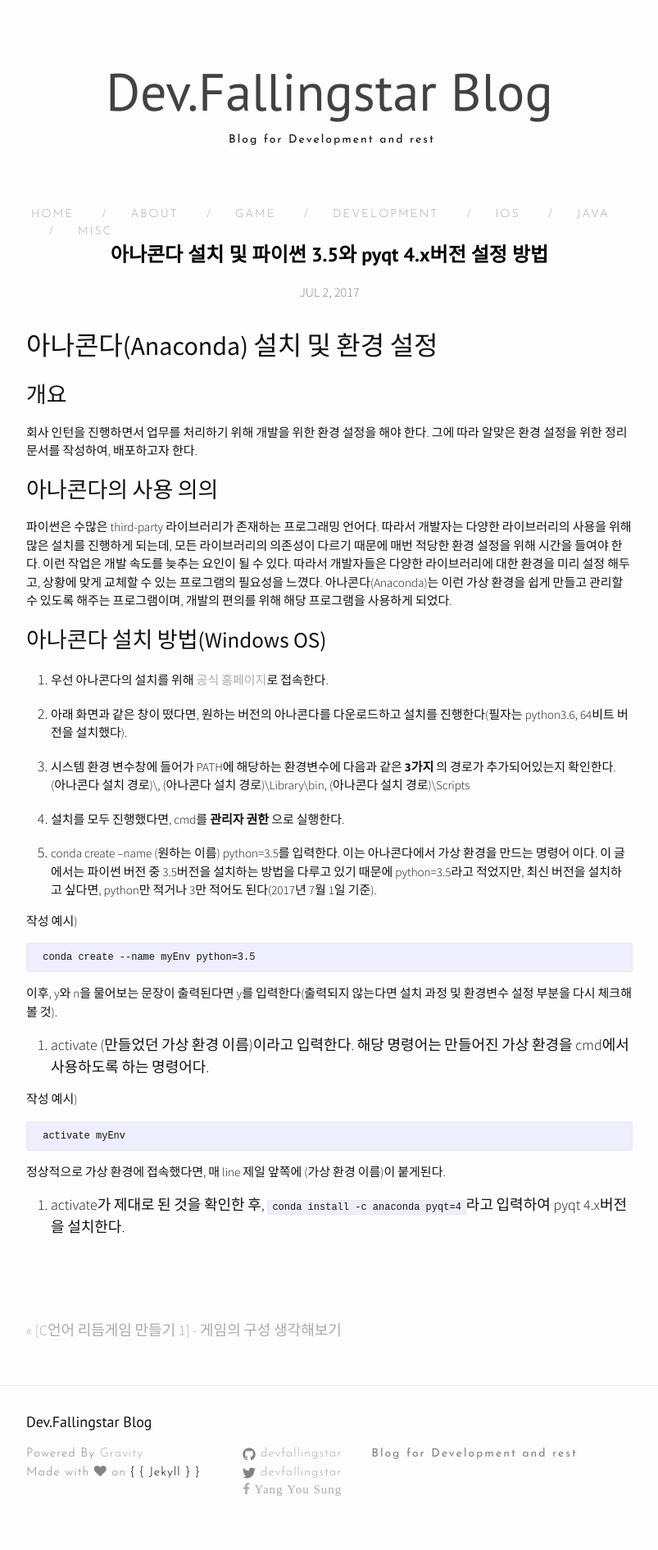
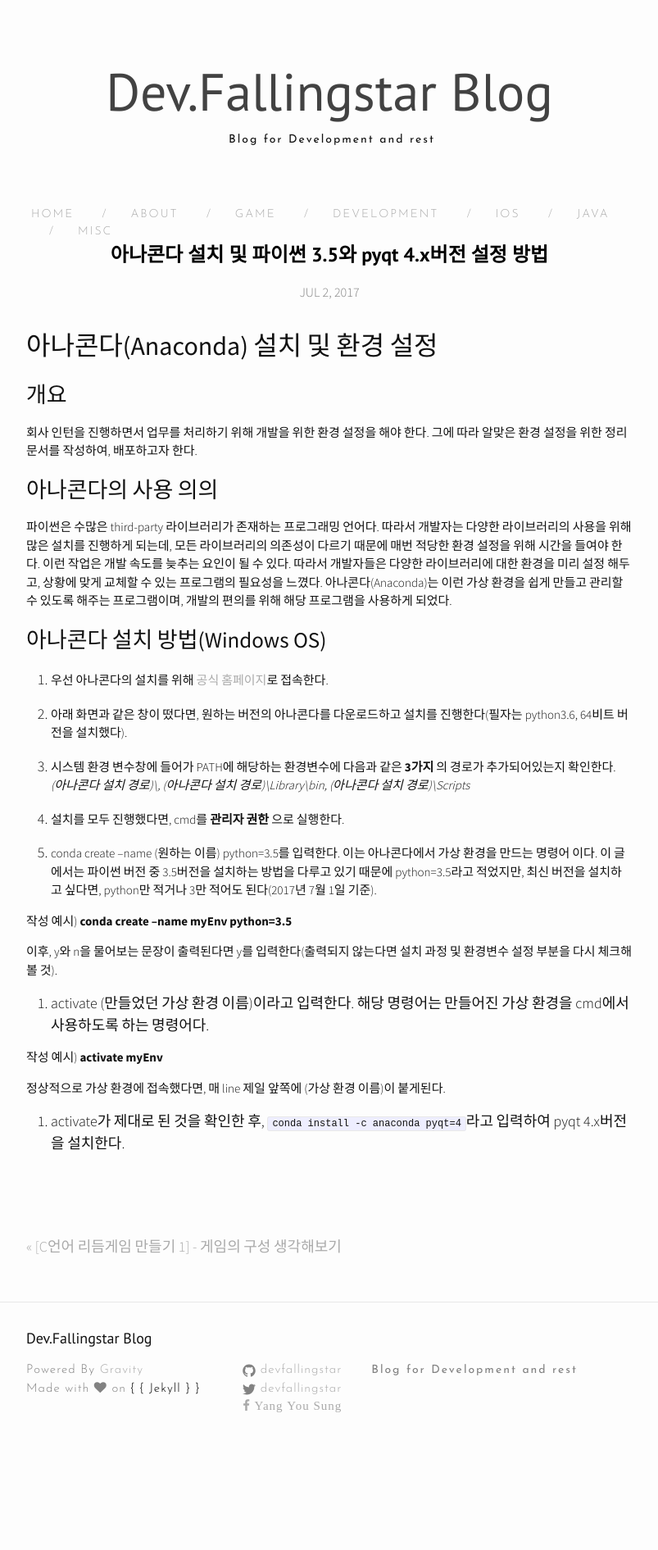
Before and after one commit to devFallingstar/backup-devfallingstar.github.io, a Jekyll site: the page built from _posts/2017-07-02-anacondainstallpython35pyqt4.markdown, in a window 1280 px wide. Shown: the whole page at 82% size, without its empty margins (238-1041 px from the left). Built offline with Jekyll 4.4.1, drawn with Linux system fonts in a browser that asks for light colours; nearby versions of some CDN libraries; after the commit the page ends 1789 px from its top, so only the background shows below that; some of the changed lines change nothing that is shown.

Commit message:
Change contents to check list representation7

```diff
--- a/_posts/2017-07-02-anacondainstallpython35pyqt4.markdown
+++ b/_posts/2017-07-02-anacondainstallpython35pyqt4.markdown
@@ -18,16 +18,20 @@ categories: ["Development", "Programming", "Python", "Anaconda", "PyQt"]
 2.  아래 화면과 같은 창이 떴다면, 원하는 버전의 아나콘다를 다운로드하고 설치를 진행한다(필자는 python3.6, 64비트 버전을 설치했다).
 
 3.  시스템 환경 변수창에 들어가 PATH에 해당하는 환경변수에 다음과 같은 **3가지** 의 경로가 추가되어있는지 확인한다.
-(아나콘다 설치 경로)\, (아나콘다 설치 경로)\Library\bin, (아나콘다 설치 경로)\Scripts
+_(아나콘다 설치 경로)\, (아나콘다 설치 경로)\Library\bin, (아나콘다 설치 경로)\Scripts_
 
 4.  설치를 모두 진행했다면, cmd를 **관리자 권한** 으로 실행한다.
 
 5.  conda create --name (원하는 이름) python=3.5를 입력한다. 이는 아나콘다에서 가상 환경을 만드는 명령어 이다. 이 글에서는 파이썬 버전 중 3.5버전을 설치하는 방법을 다루고 있기 때문에 python=3.5라고 적었지만, 최신 버전을 설치하고 싶다면, python만 적거나 3만 적어도 된다(2017년 7월 1일 기준).
 
-  작성 예시) {% highlight language %} conda create --name myEnv python=3.5 {% endhighlight %}
+  작성 예시) **conda create --name myEnv python=3.5**
+
   이후, y와 n을 물어보는 문장이 출력된다면 y를 입력한다(출력되지 않는다면 설치 과정 및 환경변수 설정 부분을 다시 체크해볼 것).
+
 6.  activate (만들었던 가상 환경 이름)이라고 입력한다. 해당 명령어는 만들어진 가상 환경을 cmd에서 사용하도록 하는 명령어다.
 
-  작성 예시) {% highlight language %} activate myEnv {% endhighlight %}
+  작성 예시) **activate myEnv**
+
   정상적으로 가상 환경에 접속했다면, 매 line 제일 앞쪽에 (가상 환경 이름)이 붙게된다.
+
 7.  activate가 제대로 된 것을 확인한 후, `conda install -c anaconda pyqt=4`라고 입력하여 pyqt 4.x버전을 설치한다.
```
